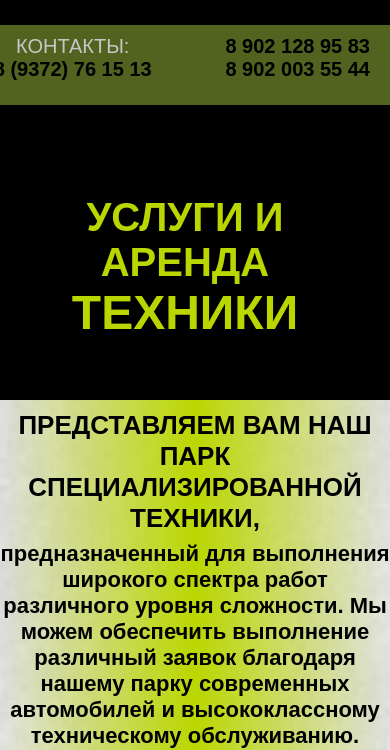
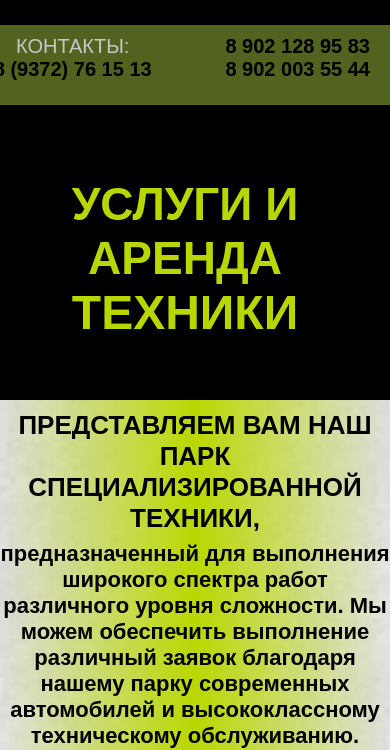
Before and after one commit to AxolotElSn/KPT, a plain HTML site: page src/index.html in a window 390 px wide. Shown: the top 750 px of the page. Drawn offline with Linux system fonts and the light colour scheme.

Commit message:
адаптив

```diff
--- a/src/sass/style.sass
+++ b/src/sass/style.sass
@@ -392,7 +392,7 @@ header
 			margin-right: 10px
 
 	.title-header
-		font-size: 40px
+		font-size: 46px
 		span
 			font-size: 48px
 	.info-wrapper
```
Also changed, not shown: src/css/style.css, src/css/style.min.css.
